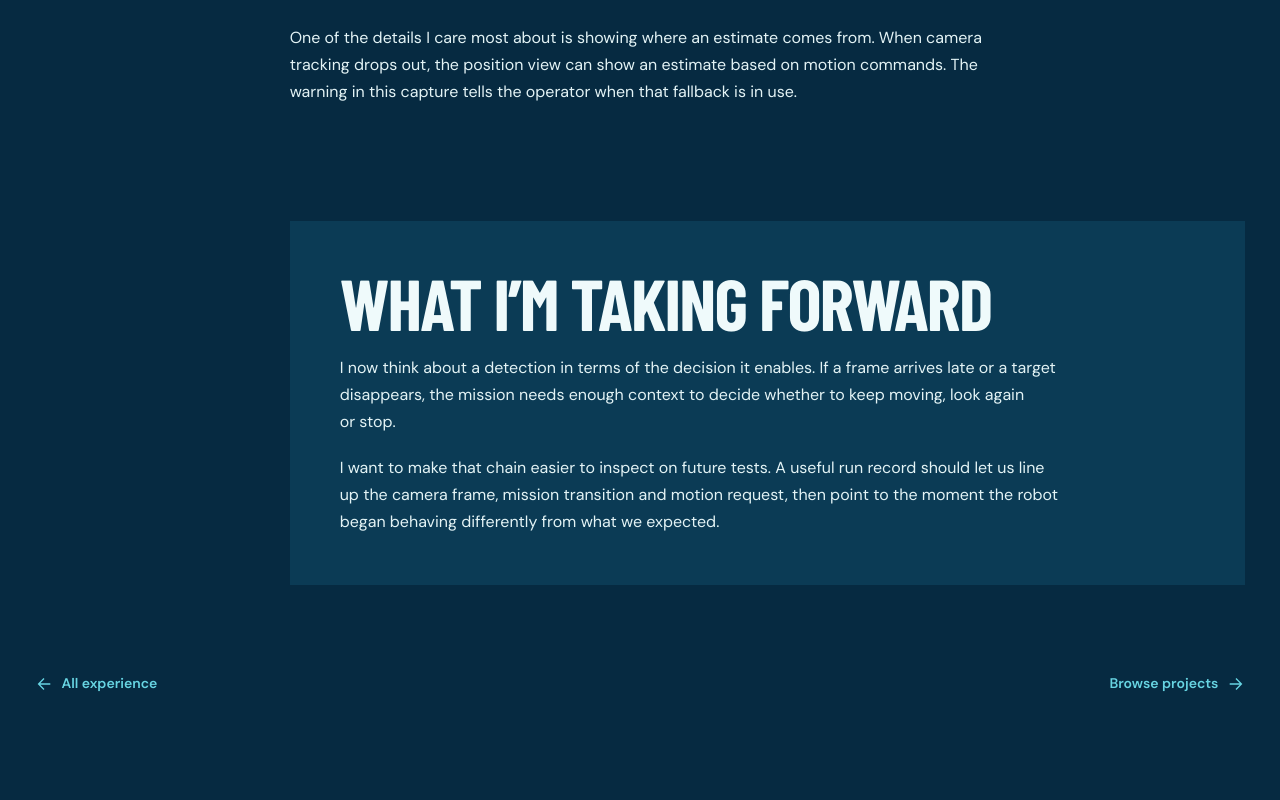
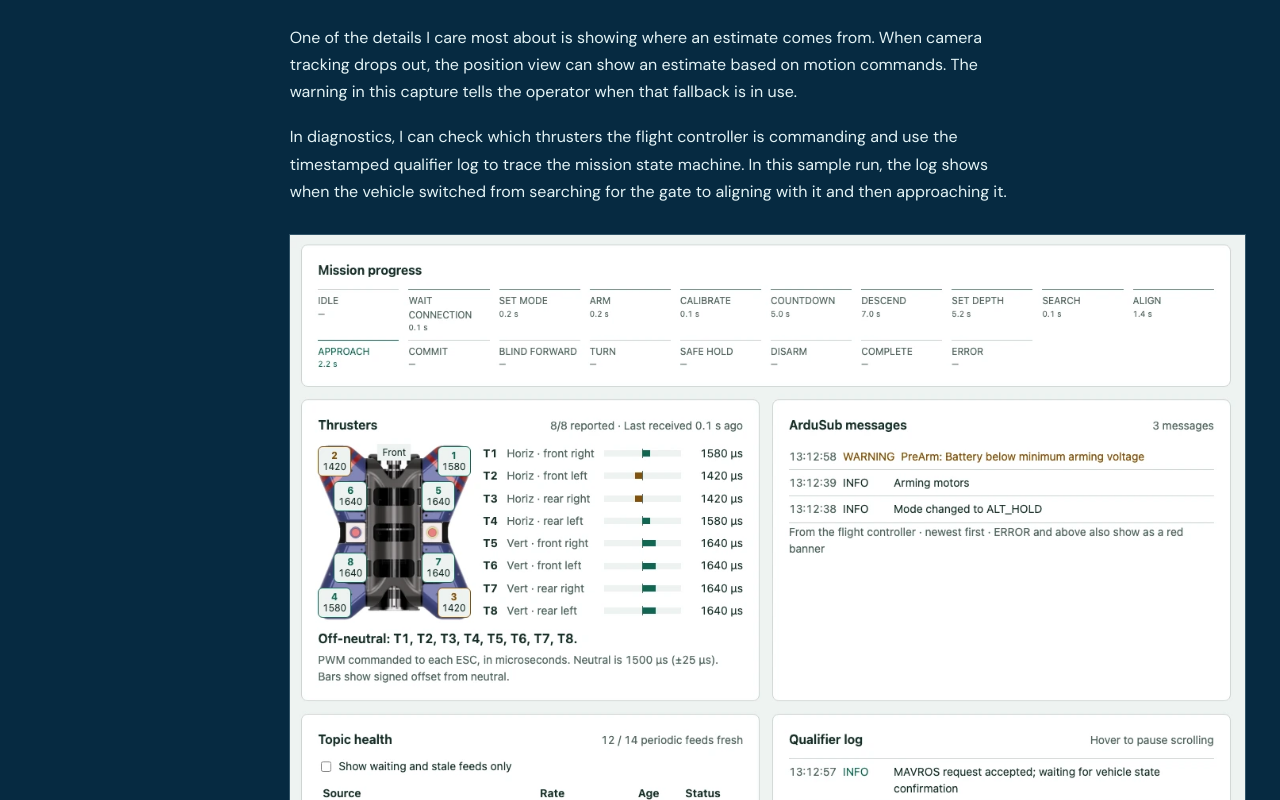
Before and after one commit to amancodeshere/personal-website, a Next.js app: page /experience/sunswim in a window 1280 px wide. Shown: the part 3400-4200 px from the top of the page. Built offline with nearby package versions, Linux system fonts and the light colour scheme; a web font is replaced by a local one.

Commit message:
feat:show SunSwim thruster and mission diagnostics

```diff
--- a/src/app/experience/sunswim/page.tsx
+++ b/src/app/experience/sunswim/page.tsx
@@ -5,8 +5,19 @@ import { profile } from "../../../content/portfolio";
 import { sunswim } from "../../../content/sunswim";
 import styles from "./page.module.css";
 
-const { experience, title, summary, cover, dashboard, evaluation, chapters } =
-  sunswim;
+const {
+  experience,
+  title,
+  summary,
+  cover,
+  dashboard,
+  diagnostics,
+  evaluation,
+  chapters,
+} = sunswim;
+
+const dashboardImageSizes =
+  "(max-width: 900px) 94vw, (max-width: 1290px) 76vw, 980px";
 
 export const metadata: Metadata = {
   title,
@@ -16,7 +27,10 @@ export const metadata: Metadata = {
 };
 
 type CaseStudyImage =
-  typeof cover | typeof dashboard | (typeof evaluation)[number];
+  | typeof cover
+  | typeof dashboard
+  | typeof diagnostics
+  | (typeof evaluation)[number];
 
 function Figure({
   figure,
@@ -162,10 +176,7 @@ export default function SunSwimPage() {
                 camera detections and position estimates. Saved-run replay lets
                 us revisit what the operator saw at a specific point in a test.
               </p>
-              <Figure
-                figure={dashboard}
-                sizes="(max-width: 900px) 94vw, (max-width: 1290px) 76vw, 980px"
-              />
+              <Figure figure={dashboard} sizes={dashboardImageSizes} />
               <p>
                 One of the details I care most about is showing where an
                 estimate comes from. When camera tracking drops out, the
@@ -173,6 +184,14 @@ export default function SunSwimPage() {
                 warning in this capture tells the operator when that fallback is
                 in use.
               </p>
+              <p>
+                In diagnostics, I can check which thrusters the flight
+                controller is commanding and use the timestamped qualifier log
+                to trace the mission state machine. In this sample run, the log
+                shows when the vehicle switched from searching for the gate to
+                aligning with it and then approaching it.
+              </p>
+              <Figure figure={diagnostics} sizes={dashboardImageSizes} />
             </section>
 
             <section
--- a/src/content/sunswim.ts
+++ b/src/content/sunswim.ts
@@ -36,6 +36,14 @@ export const sunswim = {
     caption:
       "The team’s qualifier dashboard in sample mode, with recorded simulator data and example estimates.",
   },
+  diagnostics: {
+    src: "/experience/sunswim/diagnostics.webp",
+    alt: "The dashboard’s diagnostics view showing mission progress, PWM commands for all eight thrusters, and a timestamped qualifier log tracing the transition from search to align to approach.",
+    width: 1204,
+    height: 1044,
+    caption:
+      "Diagnostics in sample mode. The thruster panel shows the commanded output for each motor, and the qualifier log records when the mission changed state.",
+  },
   chapters: [
     ["perception", "Perception"],
     ["mission-control", "Mission & control"],
```
Also changed, not shown: public/experience/sunswim/diagnostics.webp (added), 1 other file (tests, documents, lock files or other folders).
